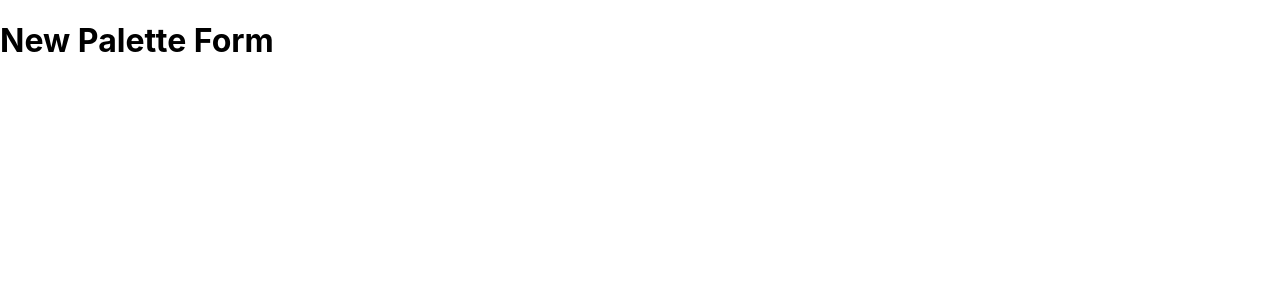
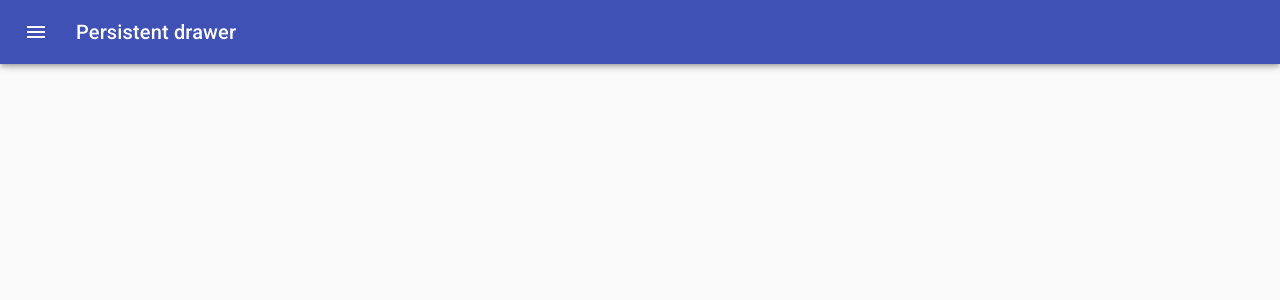
Before and after one commit to sheen4n/react-colors, a React (Create React App) app: page /palette/new in a window 1280 px wide. Shown: the top 300 px of the page. Built offline with nearby package versions, Linux system fonts and the light colour scheme.

Commit message:
Refactor children of Palette Form Area

```diff
--- a/package.json
+++ b/package.json
@@ -12,6 +12,7 @@
     "chroma-js": "^2.1.0",
     "rc-slider": "^9.2.3",
     "react": "^16.13.1",
+    "react-color": "^2.18.0",
     "react-copy-to-clipboard": "^5.0.2",
     "react-dom": "^16.13.1",
     "react-router-dom": "^5.1.2",
--- a/src/NewPaletteForm.js
+++ b/src/NewPaletteForm.js
@@ -1,11 +1,33 @@
-import React from 'react';
+import React, { useState } from 'react';
+import PaletteDrawer from './PaletteDrawer';
+import PaletteColorPicker from './PaletteColorPicker';
+import { withRouter } from 'react-router-dom';
+import PaletteFormContent from './PaletteFormContent';
+import './styles/NewPaletteForm.css';
 
 const NewPaletteForm = () => {
+  const [drawerOpen, setDrawerOpen] = useState(false);
+  const [newColor, setNewColor] = useState('teal');
+  const [colors, setNewColors] = useState([]);
+
+  const handleAddNewColor = () => setNewColors([...colors, newColor]);
+
   return (
-    <div>
-      <h1>New Palette Form</h1>
+    <div className='NewPaletteForm'>
+      <PaletteDrawer setDrawerOpen={setDrawerOpen} drawerOpen={drawerOpen}>
+        <PaletteColorPicker
+          newColor={newColor}
+          setNewColor={setNewColor}
+          addNew={handleAddNewColor}
+        />
+      </PaletteDrawer>
+      <PaletteFormContent drawerOpen={drawerOpen}>
+        {colors.map(color => (
+          <h1>{color}</h1>
+        ))}
+      </PaletteFormContent>
     </div>
   );
 };
 
-export default NewPaletteForm;
+export default withRouter(NewPaletteForm);
--- /dev/null
+++ b/src/PaletteColorPicker.js
@@ -0,0 +1,35 @@
+import React from 'react';
+import { ChromePicker } from 'react-color';
+import './styles/PaletteColorPicker.css';
+import { Button } from '@material-ui/core';
+
+const PaletteColorPicker = ({ newColor, setNewColor, addNew }) => {
+  return (
+    <>
+      <h2 className='PaletteColorPicker-header'>Design Your Palette </h2>
+      <div className='button-container'>
+        <Button color='secondary' variant='contained'>
+          CLEAR PALETTE
+        </Button>
+        <Button color='primary' variant='contained'>
+          RANDOM COLOR
+        </Button>
+      </div>
+      <ChromePicker
+        color={newColor}
+        onChangeComplete={c => setNewColor(c.hex)}
+      />
+
+      <Button
+        variant='contained'
+        color='primary'
+        style={{ backgroundColor: newColor }}
+        onClick={addNew}
+      >
+        Add Color
+      </Button>
+    </>
+  );
+};
+
+export default PaletteColorPicker;
--- /dev/null
+++ b/src/PaletteDrawer.js
@@ -0,0 +1,108 @@
+import React from 'react';
+import clsx from 'clsx';
+import { makeStyles } from '@material-ui/core/styles';
+import Drawer from '@material-ui/core/Drawer';
+import CssBaseline from '@material-ui/core/CssBaseline';
+import AppBar from '@material-ui/core/AppBar';
+import Toolbar from '@material-ui/core/Toolbar';
+import Typography from '@material-ui/core/Typography';
+import Divider from '@material-ui/core/Divider';
+import IconButton from '@material-ui/core/IconButton';
+import MenuIcon from '@material-ui/icons/Menu';
+import ChevronRightIcon from '@material-ui/icons/ChevronRight';
+
+const drawerWidth = 400;
+
+const useStyles = makeStyles(theme => ({
+  appBar: {
+    transition: theme.transitions.create(['margin', 'width'], {
+      easing: theme.transitions.easing.sharp,
+      duration: theme.transitions.duration.leavingScreen
+    })
+  },
+  appBarShift: {
+    width: `calc(100% - ${drawerWidth}px)`,
+    marginLeft: drawerWidth,
+    transition: theme.transitions.create(['margin', 'width'], {
+      easing: theme.transitions.easing.easeOut,
+      duration: theme.transitions.duration.enteringScreen
+    })
+  },
+  menuButton: {
+    marginRight: theme.spacing(2)
+  },
+  hide: {
+    display: 'none'
+  },
+  drawer: {
+    width: drawerWidth,
+    flexShrink: 0
+  },
+  drawerPaper: {
+    width: drawerWidth
+  },
+  drawerHeader: {
+    display: 'flex',
+    alignItems: 'center',
+    padding: theme.spacing(0, 1),
+    // necessary for content to be below app bar
+    ...theme.mixins.toolbar,
+    justifyContent: 'flex-end'
+  }
+}));
+
+const PaletteDrawer = ({ children, drawerOpen, setDrawerOpen }) => {
+  const classes = useStyles();
+
+  const handleDrawerOpen = () => setDrawerOpen(true);
+
+  const handleDrawerClose = () => setDrawerOpen(false);
+
+  return (
+    <>
+      <CssBaseline />
+      <AppBar
+        position='fixed'
+        className={clsx(classes.appBar, {
+          [classes.appBarShift]: drawerOpen
+        })}
+      >
+        <Toolbar>
+          <IconButton
+            color='inherit'
+            aria-label='open drawer'
+            onClick={handleDrawerOpen}
+            edge='start'
+            className={clsx(classes.menuButton, drawerOpen && classes.hide)}
+          >
+            <MenuIcon />
+          </IconButton>
+          <Typography variant='h6' noWrap>
+            Persistent drawer
+          </Typography>
+        </Toolbar>
+      </AppBar>
+      <Drawer
+        className={classes.drawer}
+        variant='persistent'
+        anchor='left'
+        open={drawerOpen}
+        classes={{
+          paper: classes.drawerPaper
+        }}
+      >
+        <div className={classes.drawerHeader}>
+          <IconButton onClick={handleDrawerClose}>
+            <ChevronRightIcon />
+          </IconButton>
+        </div>
+
+        <Divider />
+
+        {children}
+      </Drawer>
+    </>
+  );
+};
+
+export default PaletteDrawer;
--- /dev/null
+++ b/src/PaletteFormContent.js
@@ -0,0 +1,49 @@
+import React from 'react';
+import clsx from 'clsx';
+import { makeStyles } from '@material-ui/core/styles';
+
+const drawerWidth = 400;
+
+const useStyles = makeStyles(theme => ({
+  drawerHeader: {
+    display: 'flex',
+    alignItems: 'center',
+    padding: theme.spacing(0, 1),
+    // necessary for content to be below app bar
+    ...theme.mixins.toolbar,
+    justifyContent: 'flex-end'
+  },
+  content: {
+    flexGrow: 1,
+    padding: theme.spacing(3),
+    transition: theme.transitions.create('margin', {
+      easing: theme.transitions.easing.sharp,
+      duration: theme.transitions.duration.leavingScreen
+    }),
+    marginLeft: -drawerWidth
+  },
+  contentShift: {
+    transition: theme.transitions.create('margin', {
+      easing: theme.transitions.easing.easeOut,
+      duration: theme.transitions.duration.enteringScreen
+    }),
+    marginLeft: 0
+  }
+}));
+
+const PaletteFormContent = ({ children, drawerOpen }) => {
+  const classes = useStyles();
+
+  return (
+    <main
+      className={clsx(classes.content, {
+        [classes.contentShift]: drawerOpen
+      })}
+    >
+      <div className={classes.drawerHeader} />
+      {children}
+    </main>
+  );
+};
+
+export default PaletteFormContent;
--- /dev/null
+++ b/src/styles/NewPaletteForm.css
@@ -0,0 +1,3 @@
+.NewPaletteForm {
+  display: flex;
+}
--- /dev/null
+++ b/src/styles/PaletteColorPicker.css
@@ -0,0 +1,3 @@
+.PaletteColorPicker-header {
+  font-family: Roboto;
+}
```
Also changed, not shown: 1 other file (tests, documents, lock files or other folders).
